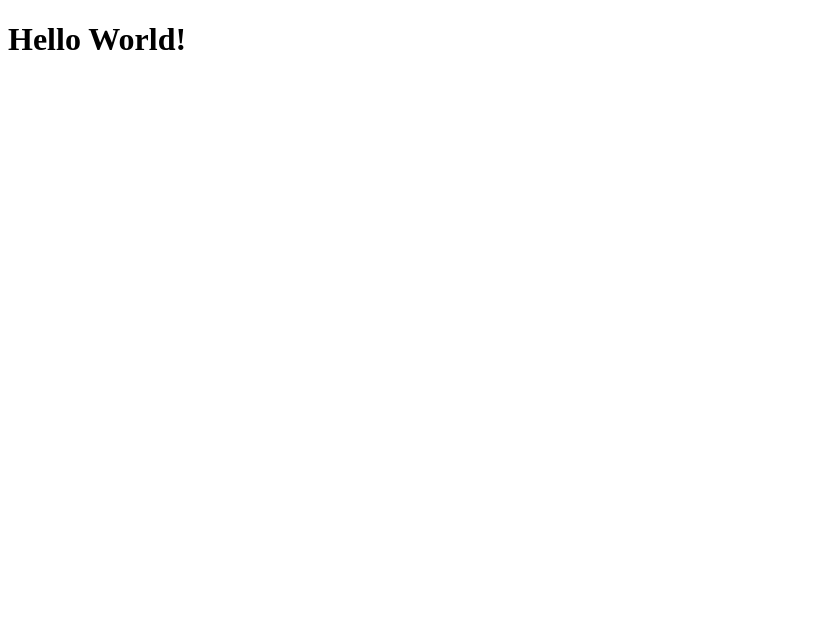
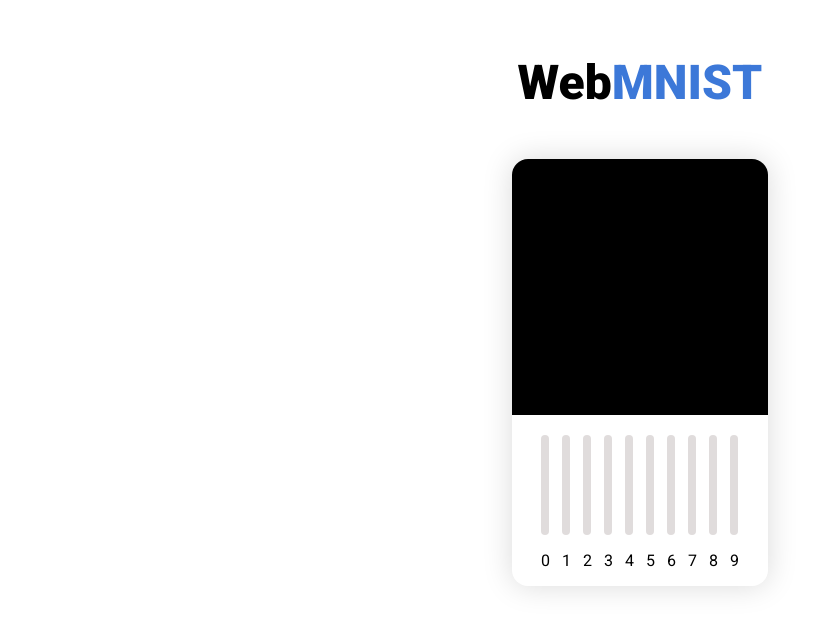
Before and after one commit to dimitrivinet/WebMNIST, a plain HTML site: page docs/index.html in a window 1280 px wide. Shown: the whole page, without its empty margins (0-829 px from the left). Drawn offline with Linux system fonts and the light colour scheme.

Commit message:
web page base

```diff
--- a/docs/index.html
+++ b/docs/index.html
@@ -1,17 +1,31 @@
 <!DOCTYPE html>
 
 <html>
+
 <head>
     <meta charset="utf-8">
     <meta http-equiv="X-UA-Compatible" content="IE=edge">
     <title></title>
     <meta name="description" content="">
     <meta name="viewport" content="width=device-width, initial-scale=1">
+    <title>Web MNIST</title>
     <link rel="stylesheet" href="static/styles/style.css">
+    <link rel="preconnect" href="https://fonts.gstatic.com">
+    <link href="https://fonts.googleapis.com/css2?family=Roboto:ital,wght@0,100;0,300;0,400;0,500;0,700;0,900;1,100;1,300;1,400;1,500;1,700;1,900&display=swap" rel="stylesheet">
 </head>
 
 <body>
-        <h1>Hello World!</h1>
+    <div id="title">
+        <span id="web">Web</span><span id="mnist">MNIST</span>
+    </div>
+
+    <div id="card">
+        <canvas id="canvas" width=256 height=256></canvas>
+        <div id="content"></div>
+    </div>
+
+
     <script src="static/scripts/script.js"></script>
 </body>
+
 </html>
--- a/docs/static/scripts/script.js
+++ b/docs/static/scripts/script.js
@@ -0,0 +1,30 @@
+
+var content = document.getElementById("content");
+
+var digits = [];
+
+for (let i = 0; i < 10; i++)
+{
+    let digit = {
+        container: document.createElement("div"),
+        content: {
+            bar: document.createElement("div"),
+            label: document.createElement("div"),
+        }
+    }
+
+    digit.container.id = i;
+    digit.content.bar.id = "bar" + i;
+    digit.content.label.id = "label" + i;
+
+    digit.content.bar.classList.add("bar");
+    digit.content.label.classList.add("label");
+
+    content.appendChild(digit.container)
+    digit.container.appendChild(digit.content.bar)
+    digit.container.appendChild(digit.content.label)
+
+    digit.content.label.innerHTML = i;
+
+    digits.push(digit);
+}
--- a/docs/static/styles/style.css
+++ b/docs/static/styles/style.css
@@ -0,0 +1,76 @@
+
+/*
+règles:
+    sauter 2 niveaux de gras
+    diviser par 2 la taille de la font (visuellement)
+    laisser respirer la page
+*/
+
+
+html, body {
+    margin: 0;
+    padding: 0;
+    font-family: 'Roboto', sans-serif;
+    background-color: #ffffff;
+    color: #000000
+}
+
+body {
+    display: flex;
+    flex-direction: column;
+    width: 100vw;
+    height: 80vh;
+    justify-content: center;
+    align-items: center;
+    gap: 3rem;
+}
+
+#title {
+    font-size: 3rem;
+    font-weight: 900;
+}
+
+#web {
+    color: #000000;
+}
+#mnist {
+    color: #3c78d8;
+}
+
+#card {
+    width: 256px;
+    border-radius: 1rem;
+    overflow: hidden;
+    box-shadow: 0px 0px 30px 0px rgba(0, 0, 0, 0.15);
+}
+#canvas {
+    background-color: #000000;
+}
+#content {
+    display: flex;
+    flex-direction: row;
+    justify-content: center;
+    align-items: center;
+    gap: 0.75rem;
+}
+
+.bar {
+    height: 100px;
+    width: 0.5rem;
+    background-color: #e0dcdc;
+    border-radius: 1rem;
+    margin: 1rem 0;
+}
+
+.label {
+    margin: 1rem 0;
+}
+
+.argmax {
+    font-weight: 400;
+    color: #3c78d8;
+}
+
+.argmax .bar {
+    background-color: #3c78d8;
+}
```
Lines whose indentation alone changed are shown as unchanged.
